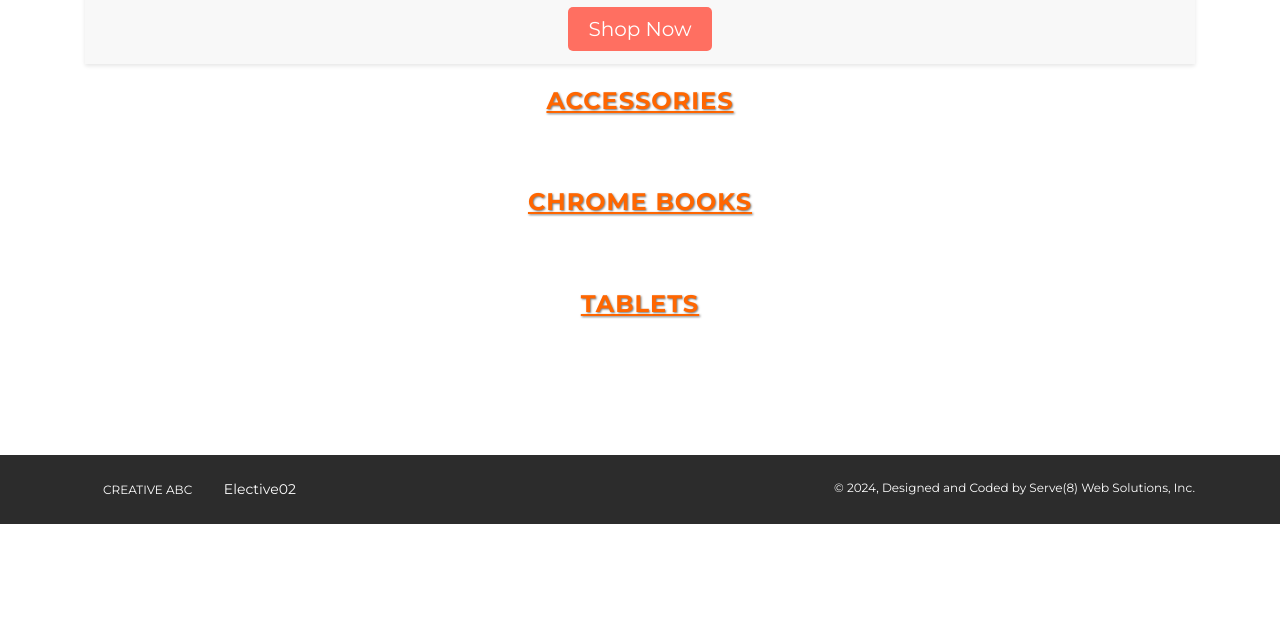
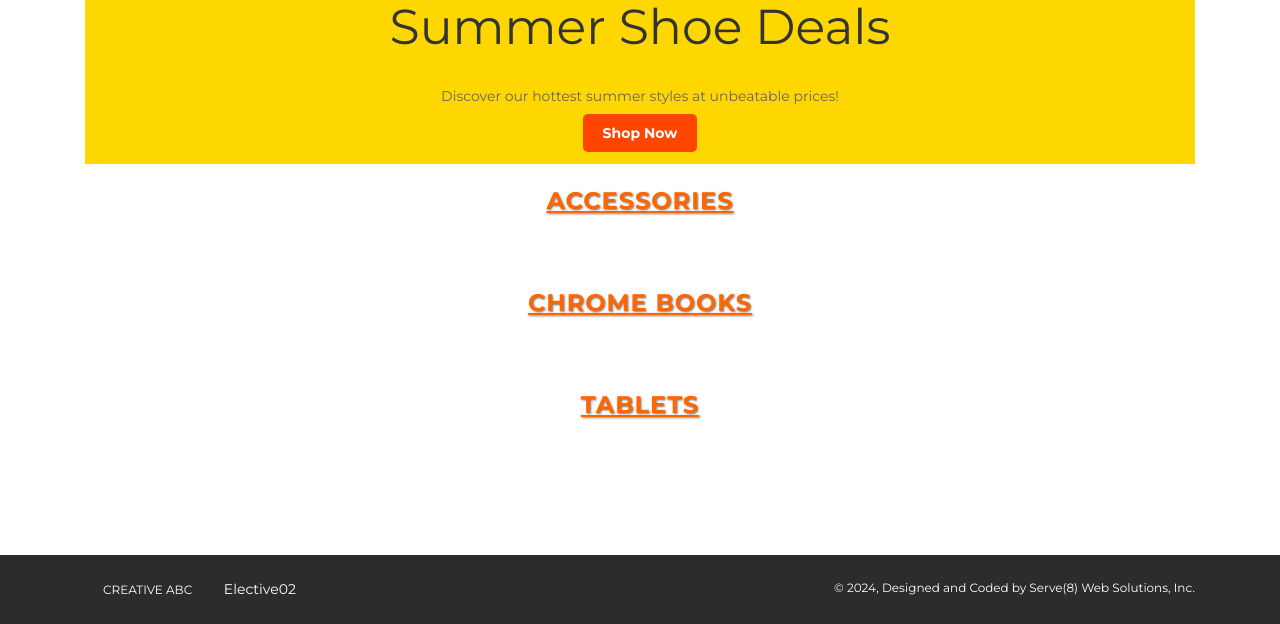
Before and after one commit to captainadeel0/Electric-Store, a PHP site: page / in a window 1280 px wide. Shown: the part 1950-2574 px from the top of the page. Before the commit the page ends 2474 px from the top, so only its background shows below. Run offline with PHP 8.4, Linux system fonts and the light colour scheme; data comes from the database, SQL or seed files in the repository; some libraries are stand-ins or nearby versions.

Commit message:
banner section added

```diff
--- a/index.php
+++ b/index.php
@@ -294,54 +294,41 @@ include('./config/dbconn.php');
         </div>
 
         <!-- ===== end===== -->
-<style>
+        <style>
+        /* CSS for the banner */
         .banner {
-            background-color: #f8f8f8;
+            background-color: #ffd700;
             padding: 20px;
             text-align: center;
-            box-shadow: 0 2px 4px rgba(0, 0, 0, 0.1);
         }
 
-        .banner h1 {
+        h1 {
             color: #333;
-            font-size: 36px;
-            margin-bottom: 20px;
         }
 
-        .banner p {
+        p {
             color: #666;
-            font-size: 18px;
-            margin-bottom: 20px;
         }
 
-        .banner a {
-            background-color: #ff6f61;
-            color: #fff;
+        .shop-now-button {
+            background-color: #ff4500;
+            color: white;
+            padding: 10px 20px;
             text-decoration: none;
-            padding: 10px 20px;
-            font-size: 20px;
             border-radius: 5px;
-            transition: background-color 0.3s ease;
+            font-weight: bold;
+            transition: background-color 0.3s;
         }
 
-        .banner a:hover {
-            background-color: #e05246;
+        .shop-now-button:hover {
+            background-color: #e04000;
         }
     </style>
-
 <div class="banner">
-    <h1>Summer Shoe Bonanza!</h1>
-    <p>Find Your Perfect Pair at Unbeatable Prices</p>
-    <p>Dive into Summer with Stylish Savings!</p>
-    <p>Explore Our Exclusive Offers:</p>
-    <ul>
-        <li>☀️ Sandals: Embrace the Sun in Comfort and Style!</li>
-        <li>🌴 Flip Flops: Casual Cool for Poolside Lounging!</li>
-        <li>🌊 Sneakers: Step Up Your Summer Adventures!</li>
-        <li>🏖️ Espadrilles: Effortlessly Chic for Beach Days!</li>
-    </ul>
-    <p>Limited Time Only! Grab Your Summer Essentials Now!</p>
-    <a href="#">Shop Now</a>
+    <img src="./" alt="Summer Shoe Deals">
+    <h1>Summer Shoe Deals</h1>
+    <p>Discover our hottest summer styles at unbeatable prices!</p>
+    <a href="#" class="shop-now-button">Shop Now</a>
 </div>
 
         <!-- ======= tablets section ========== -->
```
